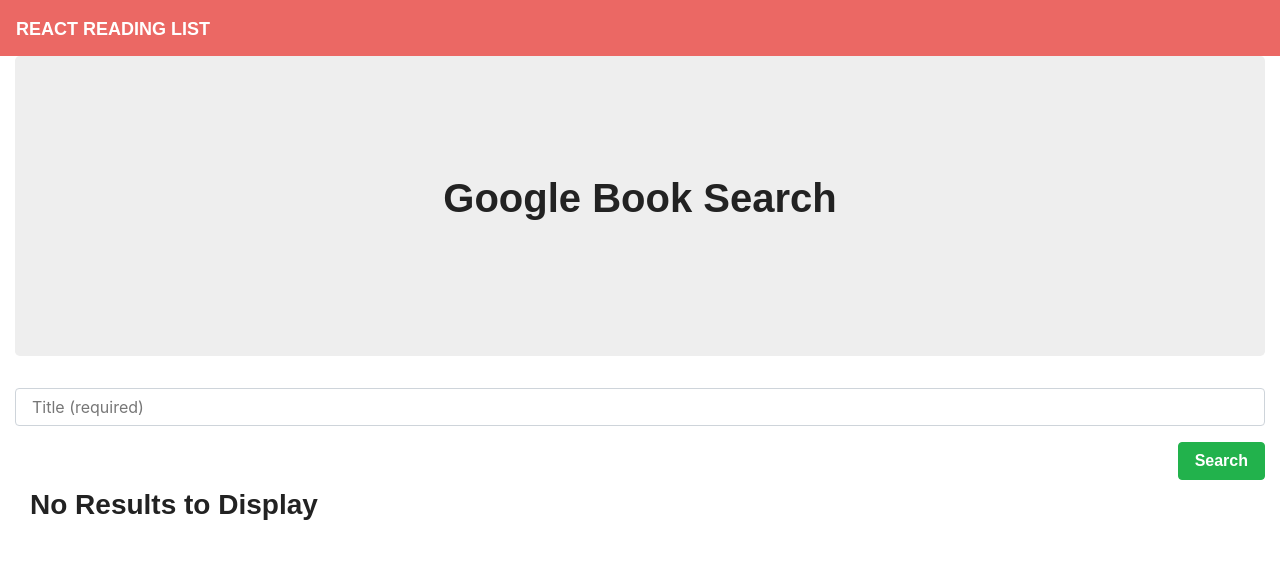
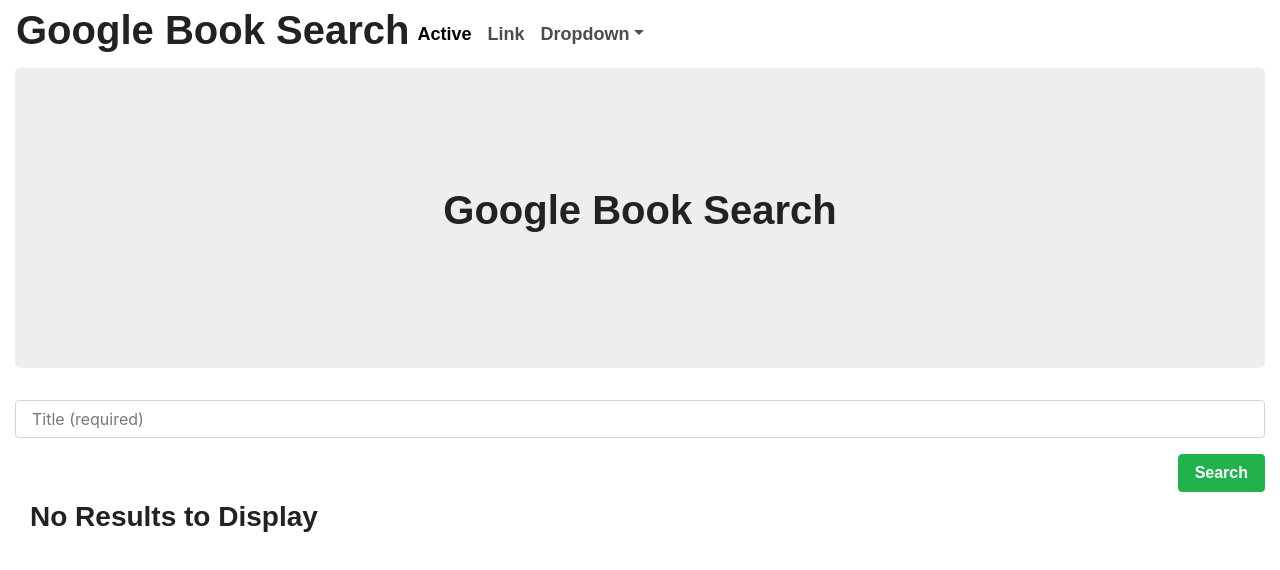
Before and after one commit to Collin-Hodgson/Google-Books-Search, a React (Create React App) app in the folder client/: page / in a window 1280 px wide. Shown: the top 570 px of the page. Built offline with nearby package versions, Linux system fonts and the light colour scheme; a web font is replaced by a local one.

Commit message:
Updating NavBar

```diff
--- a/client/src/components/Nav/index.js
+++ b/client/src/components/Nav/index.js
@@ -1,11 +1,42 @@
 import React from "react";
+import { Link } from "react-router-dom";
 
 function Nav() {
   return (
-    <nav className="navbar navbar-expand-lg navbar-dark bg-primary">
-      <a className="navbar-brand" href="/">
-        React Reading List
-      </a>
+    <nav class="navbar navbar-expand navbar-light bg-faded">
+      <h1>Google Book Search</h1>
+      <ul class="navbar-nav mr-auto mt-2 mt-lg-0">
+        <li class="nav-item active">
+          <a class="nav-link" href="#">
+            Active <span class="sr-only">(current)</span>
+          </a>
+        </li>
+        <li class="nav-item">
+          <a class="nav-link" href="#">
+            Link
+          </a>
+        </li>
+        <li class="nav-item dropdown">
+          <a
+            class="nav-link dropdown-toggle"
+            href="#"
+            id="dropdownId"
+            data-toggle="dropdown"
+            aria-haspopup="true"
+            aria-expanded="false"
+          >
+            Dropdown
+          </a>
+          <div class="dropdown-menu" aria-labelledby="dropdownId">
+            <a class="dropdown-item" href="#">
+              Action 1
+            </a>
+            <a class="dropdown-item" href="#">
+              Action 2
+            </a>
+          </div>
+        </li>
+      </ul>
     </nav>
   );
 }
```
